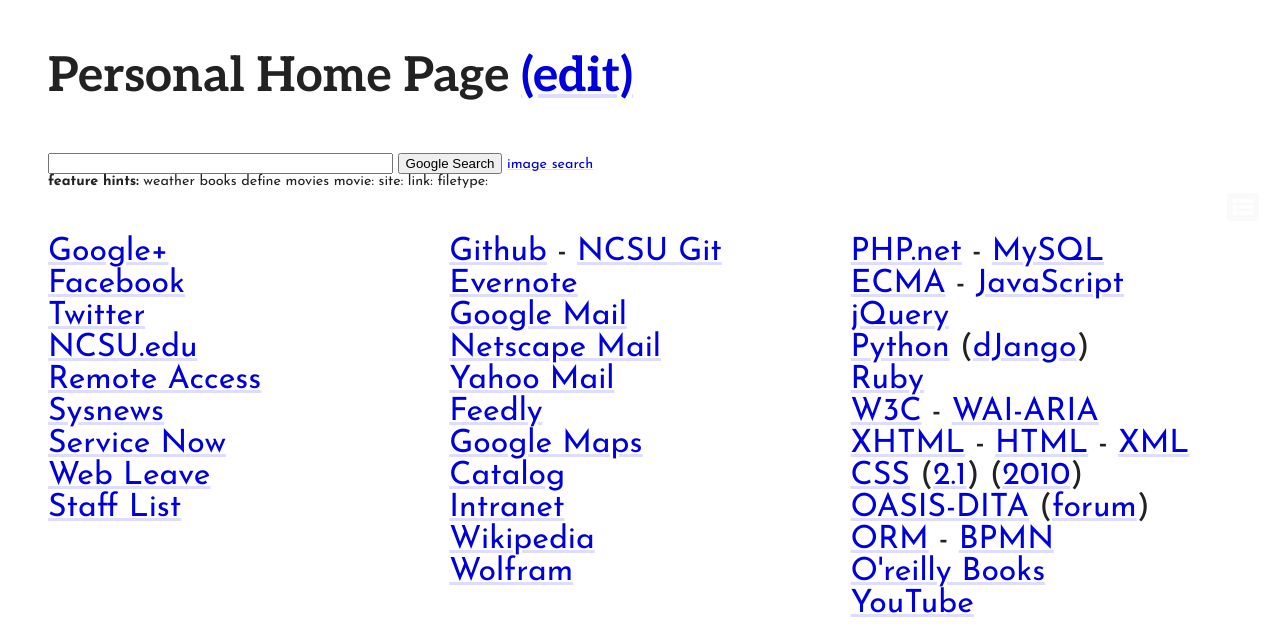
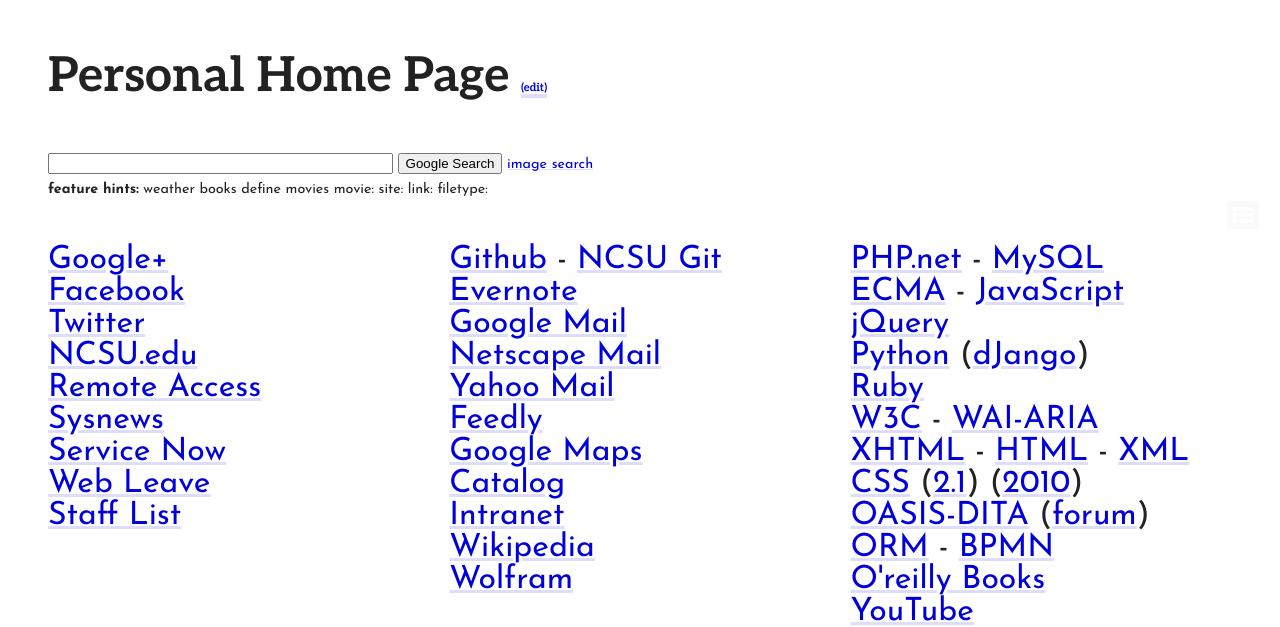
Before and after one commit to jthurteau/jthurteau.github.io, a PHP site: page /personal/ in a window 1280 px wide. Shown: the top 627 px of the page. Run offline with PHP 8.4, Linux system fonts and the light colour scheme; some libraries are stand-ins or nearby versions.

Commit message:
Update main.css

```diff
--- a/main.css
+++ b/main.css
@@ -8,6 +8,7 @@
 }
 h1 {font-size:3rem;}
 .larger {font-size:2rem;}
+.smaller {font-size:0.7rem;}
 .serif {
   font-family: 'Aleo', serif;
 }
@@ -73,3 +74,4 @@
 .toggle a:hover, .toggle a:focus {color:#ccc;}
 .preftext {white-space: pre;}
 .light {font-weight:lighter;}
+form input, form submit {margin-bottom:0.5rem;}
```
